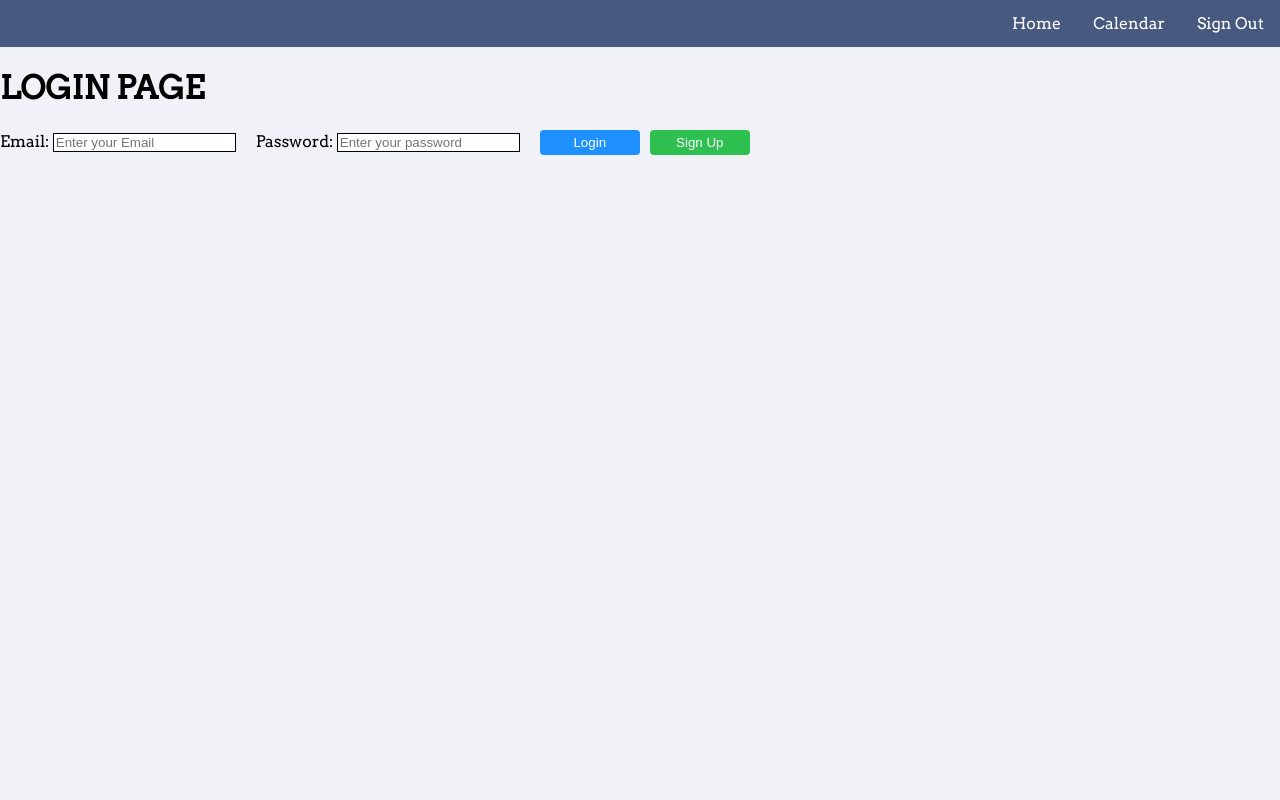
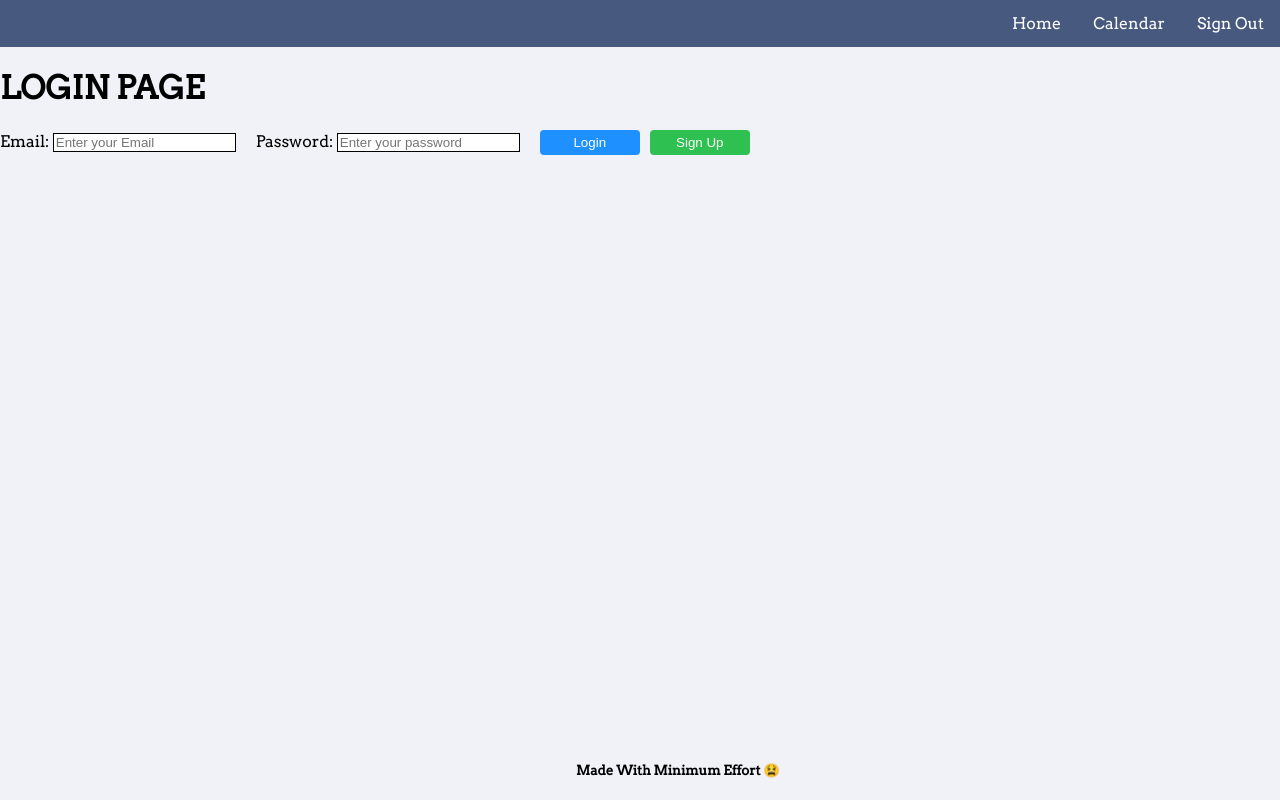
Before and after one commit to Code-Eevee/Jello, a React app: page / in a window 1280 px wide. Built offline with nearby package versions, Linux system fonts and the light colour scheme.

Commit message:
add additional styling:

```diff
--- a/client/App.js
+++ b/client/App.js
@@ -9,6 +9,7 @@ import {
 import Calendar from './pages/Calendar';
 import Home from './pages/Home';
 import Login from './pages/Login';
+import Footer from './components/Footer';
 
 import SignUp from './pages/SignUp';
 import SignOut from './pages/SignOut';
@@ -16,20 +17,19 @@ import Navigation from './components/Navigation';
 import './scss/styles.scss';
 
 const App = (props) => {
-  const [email, setEmail] = useState(() => "");
-  const [password, setPassword] = useState(() => "");
+  const [email, setEmail] = useState(() => '');
+  const [password, setPassword] = useState(() => '');
   const [userID, setUserID] = useState(() => 0);
-  const [firstName, setFirstName] = useState(() => "");
-  const [lastName, setLastName] = useState(() => "");
+  const [firstName, setFirstName] = useState(() => '');
+  const [lastName, setLastName] = useState(() => '');
 
-  return <div>
+  return (
+    <div>
       <Router>
         <Navigation />
         <Switch>
           <Route path="/home" exact>
-        <Home
-          userID={userID}
-        />
+            <Home userID={userID} />
           </Route>
           <Route path="/" exact>
             <Login
@@ -55,13 +55,13 @@ const App = (props) => {
               setLastName={setLastName}
             />
           </Route>
-      <Route path="/calendar" exact component={Calendar}/>
-      <Route path="/signOut" exact component={SignOut}/>
-
+          <Route path="/calendar" exact component={Calendar} />
+          <Route path="/signOut" exact component={SignOut} />
         </Switch>
-
+        <Footer />
       </Router>
-    </div>;
+    </div>
+  );
   return (
     <div>
       <Router>
--- a/client/components/AddCardForm.js
+++ b/client/components/AddCardForm.js
@@ -92,7 +92,9 @@ const AddCardForm = ({ newCard, setNewCard, columns, setColumns }) => {
         />
       </div>
       <br />
-      <button id="add-company-button" onClick={addHandler}>ADD</button>
+      <button id="add-company-button" onClick={addHandler}>
+        ADD
+      </button>
     </div>
   );
 };
--- a/client/components/Column.js
+++ b/client/components/Column.js
@@ -19,9 +19,10 @@ const Column = ({
             style={{
               display: 'flex',
               flexDirection: 'column',
+              paddingLeft: '10px',
             }}
           >
-            <h2>{id}</h2>
+            <h2>{id.charAt(0).toUpperCase() + id.slice(1)}</h2>
             <div
               style={{
                 display: 'flex',
--- /dev/null
+++ b/client/components/Footer.js
@@ -0,0 +1,11 @@
+import React from 'react';
+
+function Footer() {
+  return (
+    <div className="Footer">
+      <h5>Made With Minimum Effort 😫</h5>
+    </div>
+  );
+}
+
+export default Footer;
--- a/client/pages/Home.js
+++ b/client/pages/Home.js
@@ -3,7 +3,6 @@ import Column from '../components/Column';
 import { DragDropContext } from 'react-beautiful-dnd';
 import AddCardButton from '../components/AddCardButton';
 import Col from 'react-bootstrap/Col';
-
 //create a function to iterate through data from backend and manipluate it ot DND object
 
 const Home = ({ userID }) => {
--- a/client/scss/card.scss
+++ b/client/scss/card.scss
@@ -13,7 +13,7 @@
   border-style: solid;
   padding: 5px;
   margin: 10px;
-  p{
+  p {
     padding: 0;
     margin: 0;
   }
@@ -29,10 +29,20 @@
   border-color: rgb(180, 180, 180);
   background-color: rgb(221, 247, 227);
   box-shadow: -2px -6px 15px #fff, 2px 6px 15px rgba(0, 0, 0, 0.15);
-
+}
+.add-card-button:hover {
+  font-size: 25pt;
+  border-radius: 8px 8px 8px 8px;
+  border-width: 0ch;
+  width: 200px;
+  height: 50px;
+  margin: 10px;
+  border-color: rgb(180, 180, 180);
+  background-color: rgb(197, 216, 241);
+  box-shadow: -2px -6px 15px #fff, 2px 6px 15px rgba(0, 0, 0, 0.15);
 }
 
-.AddCardForm{
+.AddCardForm {
   margin-top: 40px;
   width: 200px;
   height: 150px;
@@ -44,12 +54,11 @@
   box-shadow: -2px -6px 15px #fff, 2px 6px 15px rgba(0, 0, 0, 0.15);
   border-width: 0ch;
   padding: 10px;
-  input{
+  input {
     border-radius: 4px;
     border: 2px solid rgb(247, 247, 247);
     width: 80%;
     padding: 5px;
-
   }
 }
 
--- a/client/scss/styles.scss
+++ b/client/scss/styles.scss
@@ -1,6 +1,6 @@
 @import url('https://fonts.googleapis.com/css2?family=Arvo&display=swap');
 
-body{
+body {
   font-family: 'Lato', sans-serif;
   margin: 0;
   padding: 0;
@@ -74,3 +74,9 @@ body{
   border-radius: 4px;
   color: white;
 }
+
+.Footer {
+  position: fixed;
+  bottom: 0;
+  left: 45%;
+}
```
Lines whose indentation alone changed are shown as unchanged.
